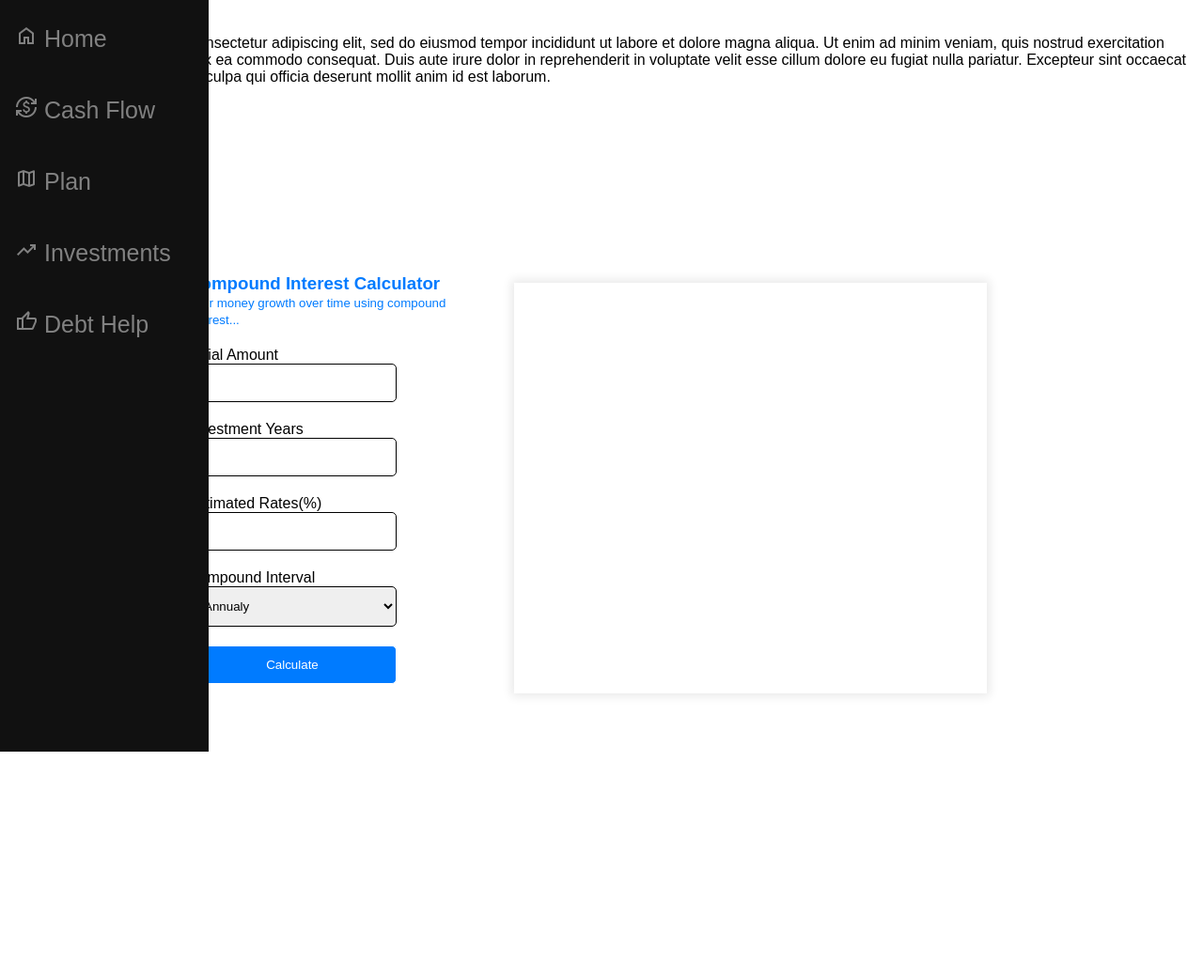
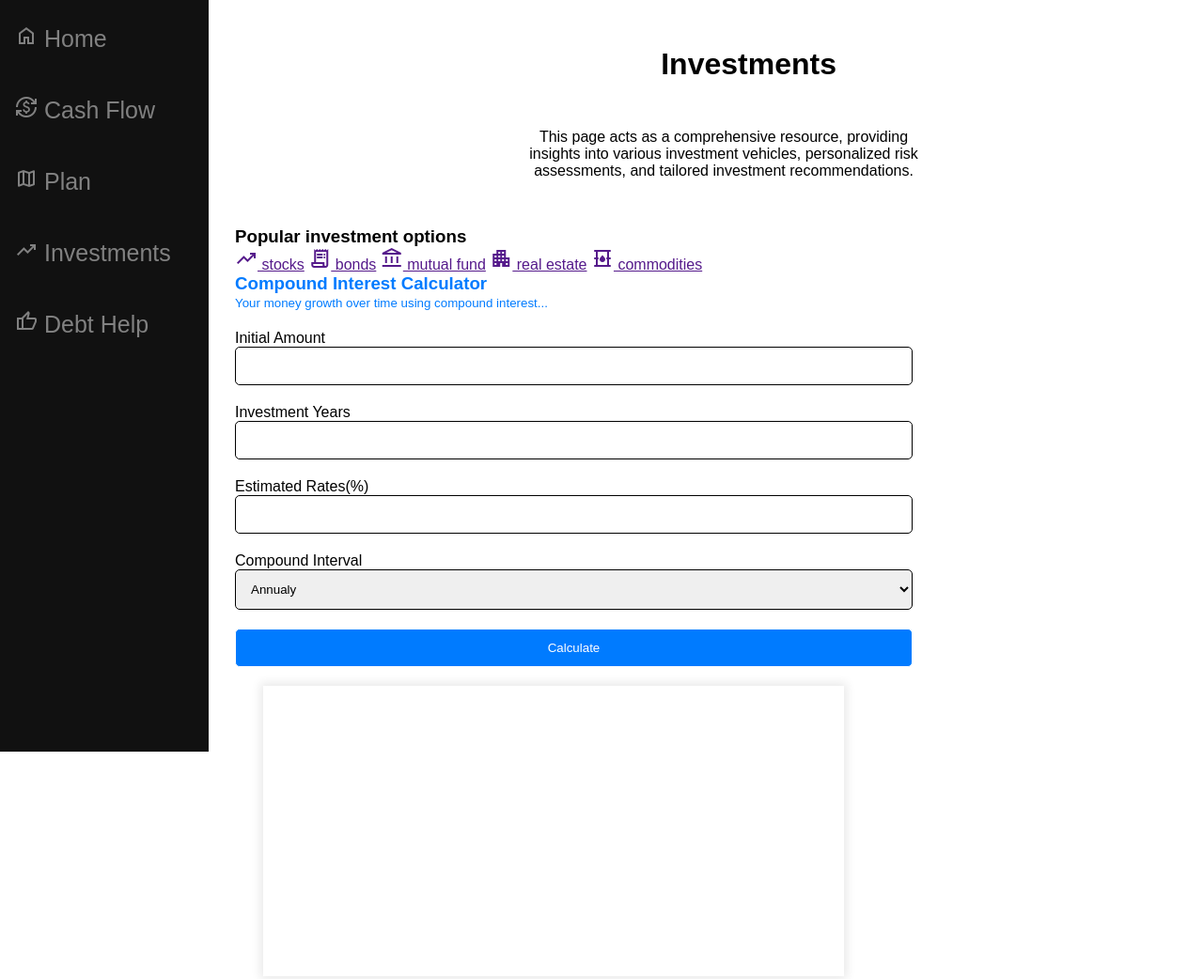
Before and after one commit to Austin-Brock/UGA-Hacks, a plain HTML site: page htmlFiles/investment.html in a window 1280 px wide. Shown: the whole page at 94% size. Before the commit the page ends 948 px from the top, so only its background shows below. Drawn offline with nearby package versions, Linux system fonts and the light colour scheme.

Commit message:
Updated investment page.

```diff
--- a/cssFiles/investment.css
+++ b/cssFiles/investment.css
@@ -5,11 +5,26 @@
     font-family: Arial, sans-serif;
 }
 
-.container {
+.investment-container {
     display: flex;
     flex-direction: row;
     justify-content: center;
-    margin: 200px;
+    margin: 250px;
+    margin-top: 25px;
+    margin-right: auto;
+}
+
+.content h1{
+    margin-top: 25px;
+    margin-left: 44%;
+}
+
+.content p {
+    text-align: center;
+    margin: 300px;
+    margin-top: 50px;
+    margin-left: 310px;
+    margin-bottom: 50px;
 }
 
 .calculator {
--- a/cssFiles/plan.css
+++ b/cssFiles/plan.css
@@ -68,6 +68,7 @@ body {
     color: #818181;
     display: block;
 }
+
 .sidenav a:hover {
     color: #f1f1f1;
 }
--- a/htmlFiles/investment.html
+++ b/htmlFiles/investment.html
@@ -12,6 +12,7 @@
 </head>
 
 <body>
+    <div class="investment-container">
         <div class="sidenav">
             <a href="home.html"><span class="material-symbols-outlined">home</span> Home</a>
             <a href="cash.html"><span class="material-symbols-outlined">
@@ -28,12 +29,31 @@
                 </span> Debt Help</a>
         </div>
 
+        <div class="page-content">
         <div class="content">
-    <h1>HELLO</h1>
-    <p>Lorem ipsum dolor sit amet, consectetur adipiscing elit, sed do eiusmod tempor incididunt ut labore et dolore magna
-    aliqua. Ut enim ad minim veniam, quis nostrud exercitation ullamco laboris nisi ut aliquip ex ea commodo consequat. Duis
-    aute irure dolor in reprehenderit in voluptate velit esse cillum dolore eu fugiat nulla pariatur. Excepteur sint
-    occaecat cupidatat non proident, sunt in culpa qui officia deserunt mollit anim id est laborum.</p>
+            <h1>Investments</h1>
+            <p>This page acts as a comprehensive resource, providing insights into various investment vehicles, personalized risk
+            assessments, and tailored investment recommendations. </p>
+        </div>
+
+        <div>
+            <h3>Popular investment options</h3>
+            <a href=""><span class="material-symbols-outlined">
+                trending_up
+            </span> stocks</a>
+            <a href=""><span class="material-symbols-outlined">
+                receipt_long
+            </span> bonds</a>
+            <a href=""><span class="material-symbols-outlined">
+                account_balance
+            </span> mutual fund</a>
+            <a href=""><span class="material-symbols-outlined">
+                apartment
+            </span> real estate</a>
+            <a href=""><span class="material-symbols-outlined">
+                oil_barrel
+            </span> commodities</a>
+
         </div>
 
         <section class="container">
@@ -74,6 +94,8 @@
             <canvas id="data-set"></canvas>
         </div>
         </section>
+        </div>
+    </div>
 </body>
 <script src="/javscriptFiles/investment.js"></script>
 </html>
```
Also changed, not shown: htmlFiles/plan.html (+2 -2 lines). Lines whose indentation alone changed are shown as unchanged.
